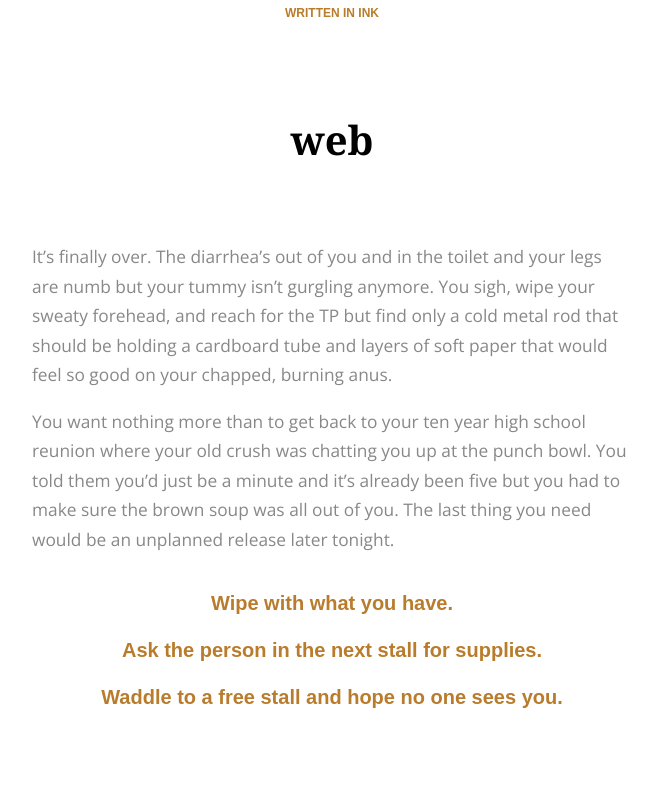
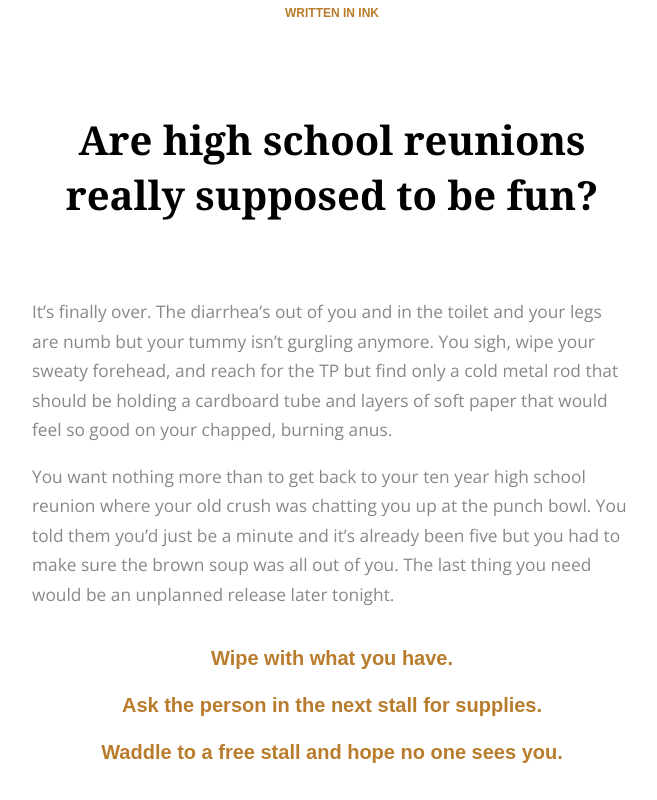
Before and after one commit to inspectordanno/toilet_paper, a plain HTML site: page web/index.html in a window 1280 px wide. Shown: the whole page, without its empty margins (308-965 px from the left). Drawn offline with nearby package versions, Linux system fonts and the light colour scheme; a web font is replaced by a local one.

Commit message:
changed title

```diff
--- a/high_school_reunion/index.html
+++ b/web/index.html
@@ -3,7 +3,7 @@
 <head>
     <meta charset="utf-8">
 
-    <title>web</title>
+    <title>Are high school reunions really supposed to be fun?</title>
 
     <meta name="viewport" content="width=device-width, initial-scale=1.0">
 
@@ -17,7 +17,7 @@
         <h3 class="written-in-ink"><a href="https://www.inklestudios.com/ink">WRITTEN IN INK</a></h3>
         <div id="story" class="container">
             <div class="header">
-                <h1>web</h1>
+                <h1>Are high school reunions really supposed to be fun?</h1>
                 <h2 class="byline"></h2>
             </div>
         </div>
```
Also changed, not shown: web/ink.js (renamed from high_school_reunion/ink.js), web/main.js (renamed from high_school_reunion/main.js), web/style.css (renamed from high_school_reunion/style.css), web/toilet_paper.js (renamed from high_school_reunion/toilet_paper.js), 1 other file.
